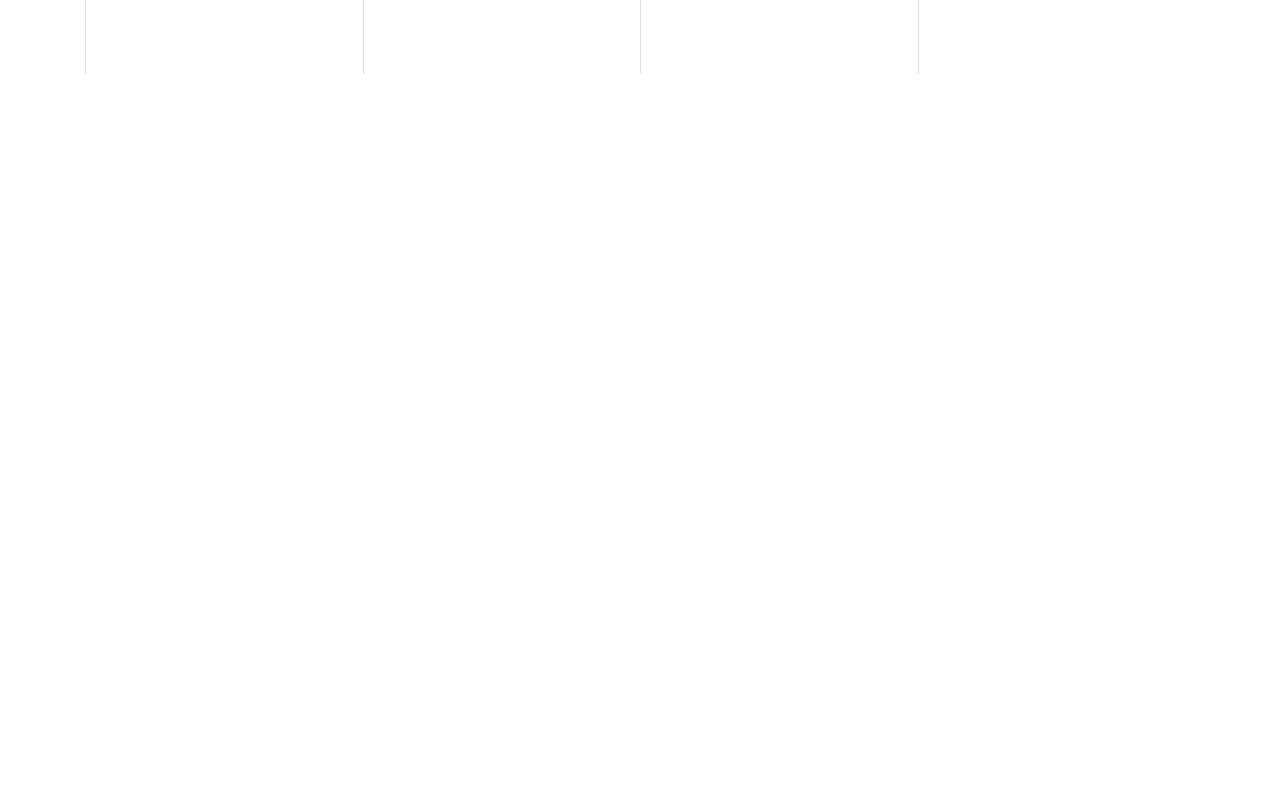
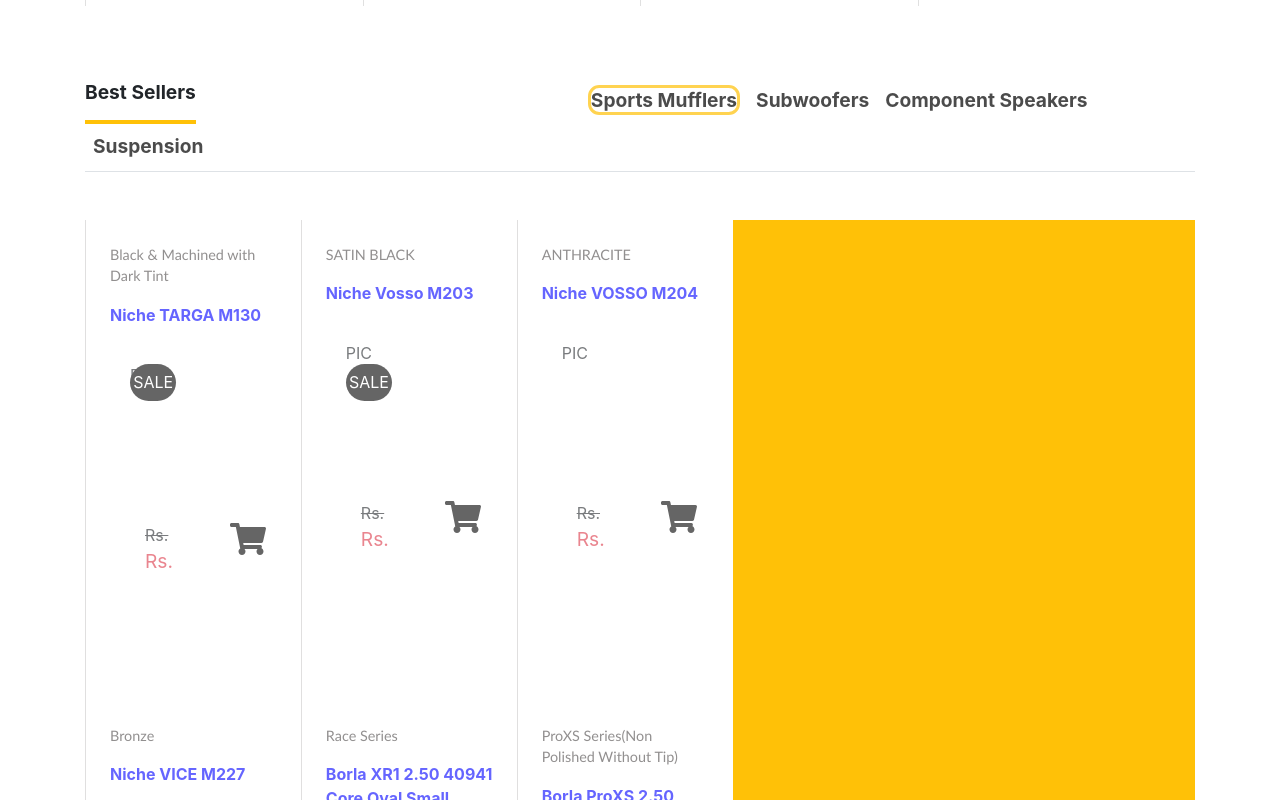
Before and after one commit to BeelzebuB9972/First.Project, a React (Create React App) app: page / in a window 1280 px wide. Shown: the part 1500-2300 px from the top of the page. Before the commit the page ends 1622 px from the top, so only its background shows below. Built offline with nearby package versions, Linux system fonts and the light colour scheme.

Commit message:
added basic best_seller and created another card_template(bs_card)

```diff
--- /dev/null
+++ b/src/components/best_sellers/best_sellers.css
@@ -0,0 +1,24 @@
+.bstitle{
+    margin-right:24rem;
+    padding-bottom: 0.2rem;;
+    font-size: larger;
+    border-bottom: .3rem solid var(--yellow);
+}
+.tab2{
+    padding:0.5rem;
+    margin-bottom: 0.1rem;;
+    font-size: larger;
+}
+.tab2>a{
+    color: black;
+    opacity: 0.7;
+}
+.tab2>a:hover{
+    border: 0.2rem solid var(--yellow);
+    text-decoration: none;
+    border-radius: 0.7rem;
+}
+.ultab2>li>a.active{
+    border: 0.2rem solid var(--yellow);
+    border-radius: 0.7rem;
+}
--- /dev/null
+++ b/src/components/best_sellers/best_sellers.js
@@ -0,0 +1,103 @@
+import Card from "./bs_card";
+import "./best_sellers.css";
+
+function Best_Selleres() {
+  let bestSellers = () => {
+    let best_sellers_data = [
+      {
+        category: "Black & Machined with Dark Tint",
+        name: "Niche TARGA M130",
+        sale: "yes",
+        price: "",
+        discount: "",
+      },
+      {
+        category: "SATIN BLACK",
+        name: "Niche Vosso M203",
+        sale: "yes",
+        price: "",
+        discount: "",
+      },
+      {
+        category: "ANTHRACITE",
+        name: "Niche VOSSO M204",
+        price: "",
+        discount: "",
+      },
+      { category: "Bronze", name: "Niche VICE M227", price: "" },
+      {
+        category: "Race Series",
+        name: "Borla XR1 2.50 40941 Core Oval Small Body",
+        price: "18,000.00",
+      },
+      {
+        category: "ProXS Series(Non Polished Without Tip)",
+        name: "Borla ProXS 2.50 40941 Core 40659",
+        price: "14,000.00",
+      },
+    ];
+    return best_sellers_data.map((elem) => <Card data={elem} />)
+  };
+  return (
+    <div className="container mt-4 pb-5">
+      <ul className="nav nav-tabs ultab2">
+        <li className="bstitle">
+          <a>
+            <b>Best Sellers</b>
+          </a>
+        </li>
+        <li className="tab2 active">
+          <a data-toggle="tab" className="active" href="#Sports_Mufflers">
+            <b>Sports Mufflers</b>
+          </a>
+        </li>
+        <li className="tab2">
+          <a data-toggle="tab" href="#Subwoofers">
+            <b>Subwoofers</b>
+          </a>
+        </li>
+        <li className="tab2">
+          <a data-toggle="tab" href="#Component_Speakers">
+            <b>Component Speakers</b>
+          </a>
+        </li>
+        <li className="tab2">
+          <a data-toggle="tab" href="#Suspension">
+            <b>Suspension</b>
+          </a>
+        </li>
+      </ul>
+
+      <div className="tab-content">
+        <div
+          id="Sports_Mufflers"
+          className="tab-pane show fade in active nactive"
+        >
+          <div className="container">
+            <div className="row mt-5">
+                <div className="col-7">
+                    <div className="row">
+                        {bestSellers()}
+                    </div>
+                </div>
+                <div className="w-100 col-5 bg-warning"></div>
+            </div>
+          </div>
+        </div>
+        <div id="Subwoofers" className="tab-pane fade nactive">
+          <div className="row mt-5">TAB CONTENT</div>
+        </div>
+        <div id="Component_Speakers" className="tab-pane fade nactive">
+          <div className="row mt-5">TAB CONTENT</div>
+        </div>
+        <div id="Suspension" className="tab-pane fade in active nactive">
+          <div className="container">
+            <div className="row mt-5">TAB CONTENT</div>
+          </div>
+        </div>
+      </div>
+    </div>
+  );
+}
+
+export default Best_Selleres;
--- /dev/null
+++ b/src/components/best_sellers/bs_card.js
@@ -0,0 +1,109 @@
+import "./bs_card.css";
+
+function card(data) {
+  const saleTag = ()=>{
+    if("sale" in data.data){
+      console.log("inside saleTag")
+      return(
+      <span className="sale-tag">SALE</span>
+      )
+    }else return null
+  }
+  const priceListings = () => {
+    if ("price" in data.data == true && "discount" in data.data == true) {
+      return (
+        <div className="container">
+          <div className="row">
+            <div className="col-8">
+              <span className="disc">Rs.{data.data.discount}</span>
+              <div className="row">
+                <div className="col-8">
+                  <span className="price">Rs.{data.data.price}</span>
+                </div>
+              </div>
+            </div>
+            <div className="col-4">
+              <a
+                href="#"
+                className="sanchor"
+                data-toggle="tooltip"
+                data-placement="bottom"
+                title="Add to Cart"
+              >
+                <a href="#" className="top_hover">
+                  {" "}
+                  <i class="fas fa-shopping-cart fa-2x" />
+                </a>
+              </a>
+            </div>
+          </div>
+          <hr className="hid" />
+        </div>
+      );
+    } else if (
+      "price" in data.data == true &&
+      "discount" in data.data == false
+    ) {
+      return (
+        <div className="container">
+          <div className="row">
+            <div className="col-8 price">Rs.{data.data.price}</div>
+            <div className="col-4">
+              <a
+                href="#"
+                className="sanchor"
+                data-toggle="tooltip"
+                data-placement="bottom"
+                title="Add to Cart"
+              >
+                <a href="#" className="top_hover">
+                  {" "}
+                  <i class="fas fa-shopping-cart fa-2x" />
+                </a>
+              </a>
+            </div>
+          </div>
+          <hr className="hid" />
+        </div>
+      );
+    } else {
+      return (
+        <div className="container mty">
+          <div className="row">
+            <div className="col-12"></div>
+          </div>
+        </div>
+      );
+    }
+  };
+  return (
+    <div className="col-4 brdr">
+      <p className="smallf">{data.data.category}</p>
+      <p className="bluec">
+        <b>{data.data.name}</b>
+      </p>
+      <div className="card-body">
+        <div className="pic">PIC</div>
+        {saleTag()}
+        {priceListings()}
+        <div className="pos">
+          <span className="smallf">
+            <a href="#" className="pr-2 tabanch">
+              <span
+                className="fas fa-exchange-alt hid"
+                aria-hidden="true"
+              ></span>
+              <span className="hid"> Quick View </span>
+            </a>
+            <a href="#" className="tabanch">
+              <i className="fa fa-heart hid" aria-hidden="true"></i>
+              <span className="hid"> Wishlist </span>
+            </a>
+          </span>
+        </div>
+      </div>
+    </div>
+  );
+}
+
+export default card;
--- a/src/components/trend_tabs/card.js
+++ b/src/components/trend_tabs/card.js
@@ -1,81 +1,6 @@
 import "./card.css";
 
 function card(data) {
-  const saleTag = ()=>{
-    if("sale" in data.data){
-      console.log("inside saleTag")
-      return(
-      <span className="sale-tag">SALE</span>
-      )
-    }else return null
-  }
-  const priceListings = () => {
-    if ("price" in data.data == true && "discount" in data.data == true) {
-      return (
-        <div className="container">
-          <div className="row">
-            <div className="col-8">
-              <span className="disc">Rs.{data.data.discount}</span>
-              <div className="row">
-                <div className="col-8">
-                  <span className="price">Rs.{data.data.price}</span>
-                </div>
-              </div>
-            </div>
-            <div className="col-4">
-              <a
-                href="#"
-                className="sanchor"
-                data-toggle="tooltip"
-                data-placement="bottom"
-                title="Add to Cart"
-              >
-                <a href="#" className="top_hover">
-                  {" "}
-                  <i class="fas fa-shopping-cart fa-2x" />
-                </a>
-              </a>
-            </div>
-          </div>
-          <hr className="hid" />
-        </div>
-      );
-    } else if (
-      "price" in data.data == true &&
-      "discount" in data.data == false
-    ) {
-      return (
-        <div className="container">
-          <div className="row">
-            <div className="col-8 price">Rs.{data.data.price}</div>
-            <div className="col-4">
-              <a
-                href="#"
-                className="sanchor"
-                data-toggle="tooltip"
-                data-placement="bottom"
-                title="Add to Cart"
-              >
-                <a href="#" className="top_hover">
-                  {" "}
-                  <i class="fas fa-shopping-cart fa-2x" />
-                </a>
-              </a>
-            </div>
-          </div>
-          <hr className="hid" />
-        </div>
-      );
-    } else {
-      return (
-        <div className="container mty">
-          <div className="row">
-            <div className="col-12"></div>
-          </div>
-        </div>
-      );
-    }
-  };
   return (
     <div className="col-3 brdr">
       <p className="smallf">{data.data.category}</p>
@@ -84,8 +9,6 @@
       </p>
       <div className="card-body">
         <div className="pic">PIC</div>
-        {saleTag()}
-        {priceListings()}
         <div className="pos">
           <span className="smallf">
             <a href="#" className="pr-2 tabanch">
--- a/src/components/trend_tabs/trend_tabs.css
+++ b/src/components/trend_tabs/trend_tabs.css
@@ -3,7 +3,7 @@
     margin-bottom: 0.1rem;;
     font-size: larger;
 }
-.active{
+.ultab1>li>a.active{
     border-bottom: .3rem solid var(--yellow);
 }
 .tab1>a:hover{
--- a/src/components/trend_tabs/trend_tabs.js
+++ b/src/components/trend_tabs/trend_tabs.js
@@ -1,11 +1,11 @@
 import Card from "./card";
-import React, { useEffect } from "react";
 import './trend_tabs.css'
 
 function Trendtabs() {
 
   let removeClass = e =>{
-    document.getElementById("Featured").classList.remove("active")
+    console.log("hi")
+    document.getElementById("tab1").classList.add("active")
   }
   const featured = [
     { category: "Black & Machined with Dark Tint", name: "Niche TARGA M130" },
@@ -18,19 +18,19 @@
   }
   return (
     <div className="container mt-4 pb-5">
-      <ul className="nav nav-tabs">
-        <li className="tab1 active" id="Featured">
-          <a data-toggle="tab" href="#Featured" >
+      <ul className="nav nav-tabs ultab1">
+        <li className="tab1 active">
+          <a data-toggle="tab" className="active" href="#Featured" id="tab1">
             <b>Featured</b>
           </a>
         </li>
         <li className="tab1" >
-          <a data-toggle="tab" href="#Trending" onClick={(e)=> removeClass(e)}>
+          <a data-toggle="tab" href="#Trending">
           <b>Trending</b>
           </a>
         </li>
         <li className="tab1">
-          <a data-toggle="tab" href="#BestSellers" onClick={(e)=> removeClass(e)}>
+          <a data-toggle="tab" href="#BestSellers">
           <b>Best Sellers</b>
           </a>
         </li>
--- a/src/index.js
+++ b/src/index.js
@@ -15,6 +15,7 @@
 import Carousel from './components/carousel/carousel';
 import Features from './components/features/features';
 import TrendTabs from './components/trend_tabs/trend_tabs'
+import BestSellers from './components/best_sellers/best_sellers'
 
 ReactDOM.render(
   <React.StrictMode>
@@ -23,6 +24,7 @@
     <Carousel />
     <Features />
     <TrendTabs />
+    <BestSellers />
   </React.StrictMode>,
   document.getElementById('root')
 );
```
Also changed, not shown: src/components/best_sellers/bs_card.css (added).
